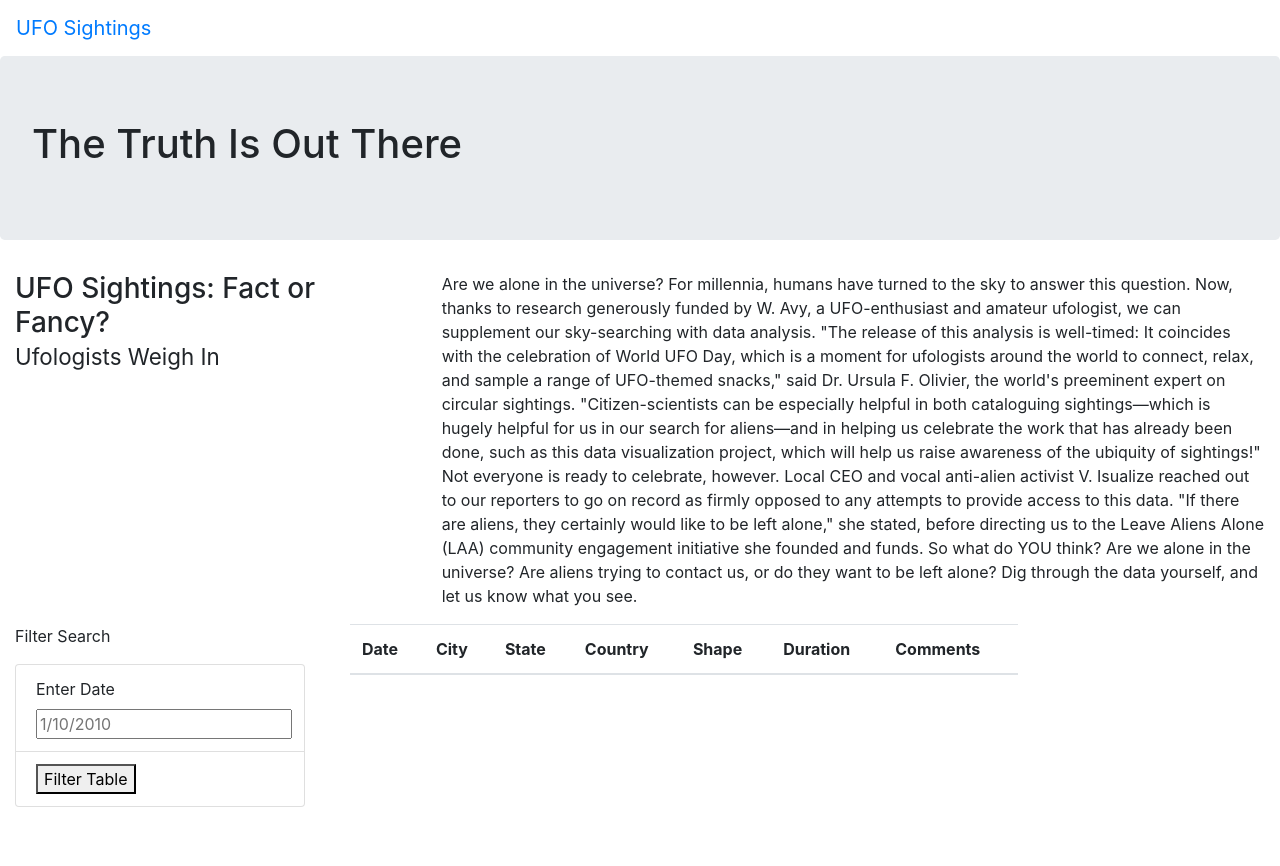
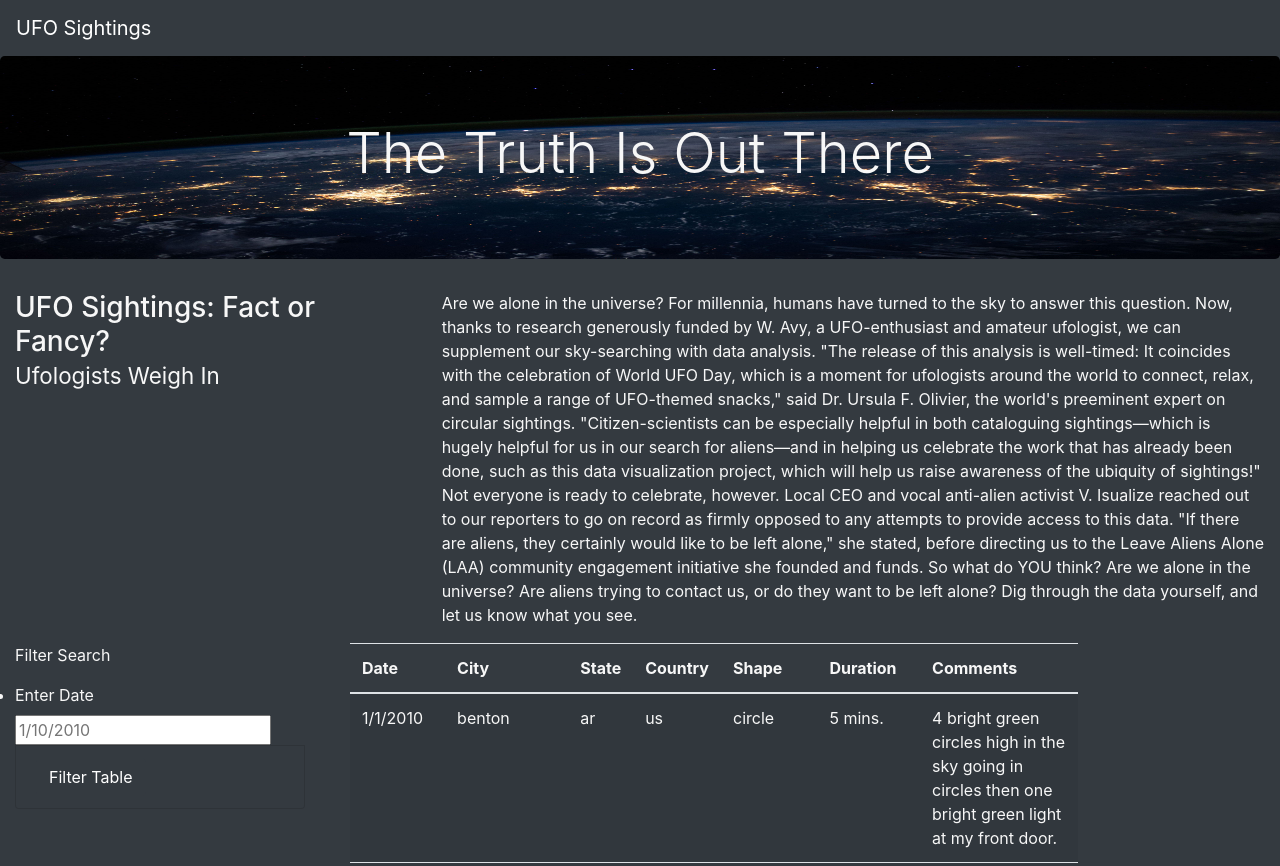
Before and after one commit to ChristineGendron/UFOs, a plain HTML site: page index.html in a window 1280 px wide. Shown: the top 866 px of the page. Before the commit the page ends 807 px from the top, so only its background shows below. Drawn offline with nearby package versions, Linux system fonts and the light colour scheme.

Commit message:
adding visual details

```diff
--- a/index.html
+++ b/index.html
@@ -13,14 +13,14 @@
     />
     <link rel="stylesheet" href="static/css/style.css" />
   </head>
-  <body>
+  <body class="bg-dark">
     <div class="wrapper">
-      <nav class="navbar navbar-expand-lg">
+      <nav class="navbar navbar-dark bg dark navbar-expand-lg">
         <a class="navbar-brand" href="index.html">UFO Sightings</a>
       </nav>
     </div>
     <div class="jumbotron">
-      <h1>The Truth Is Out There</h1>
+      <h1 class="display-4">The Truth Is Out There</h1>
     </div>
     <div class="container-fluid">
       <div class="row">
@@ -62,16 +62,16 @@
     <div class="container-fluid">
       <div class="row">
         <div class="col-md-3">
-          <form>
+          <form class="bg-dark">
             <p>Filter Search</p>
           </form>
-          <ul class="list-group">
-            <li class="list-group-item">
+          <ul class="list-group bg-dark">
+            <li class="list-group-item, bg-dark">
               <label for="date">Enter Date</label>
               <input type="text" placeholder="1/10/2010" id="datetime" />
             </li>
-            <li class="list-group-item">
-              <button id="filter-btn" type="button" class="brn brn-default">
+            <li class="list-group-item bg-dark">
+              <button id="filter-btn" type="button" class="btn btn-dark">
                 Filter Table
               </button>
             </li>
--- a/static/css/style.css
+++ b/static/css/style.css
@@ -0,0 +1,9 @@
+body {
+  color: #f7f7f7;
+}
+
+.jumbotron {
+  background-image: url("../images/nasa.jpg");
+  background-size: 100% 100%;
+  text-align: center;
+}
--- a/static/js/app.js
+++ b/static/js/app.js
@@ -26,7 +26,7 @@ function buildTable(data) {
 }
 
 function handleClick() {
-  let date = D3.select("#datetime").property("value");
+  let date = d3.select("#datetime").property("value");
   // select() selects the first element that matches the selector string (the string in html)
   let filteredData = tableData; //setting default as whole table
   if (date) {
@@ -37,7 +37,7 @@ function handleClick() {
   buildTable(filteredData);
 }
 // Attach an event to listen for the form button
-D3.selectAll("#filter-btn").on("click", handleClick); // # is another html tag id
+d3.selectAll("#filter-btn").on("click", handleClick); // # is another html tag id
 
 // build table when page loads
 
```
Also changed, not shown: static/images/nasa.jpg (added).
